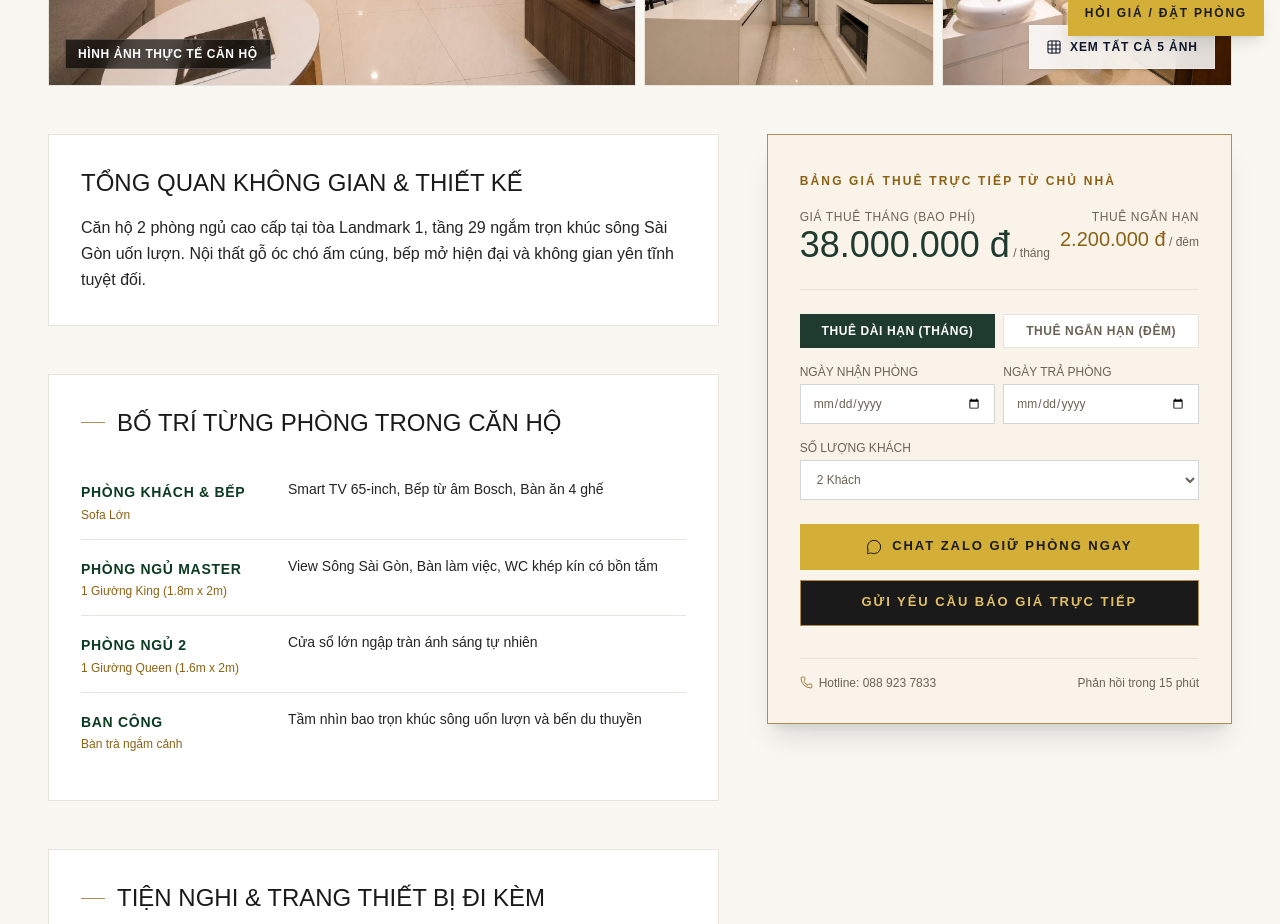
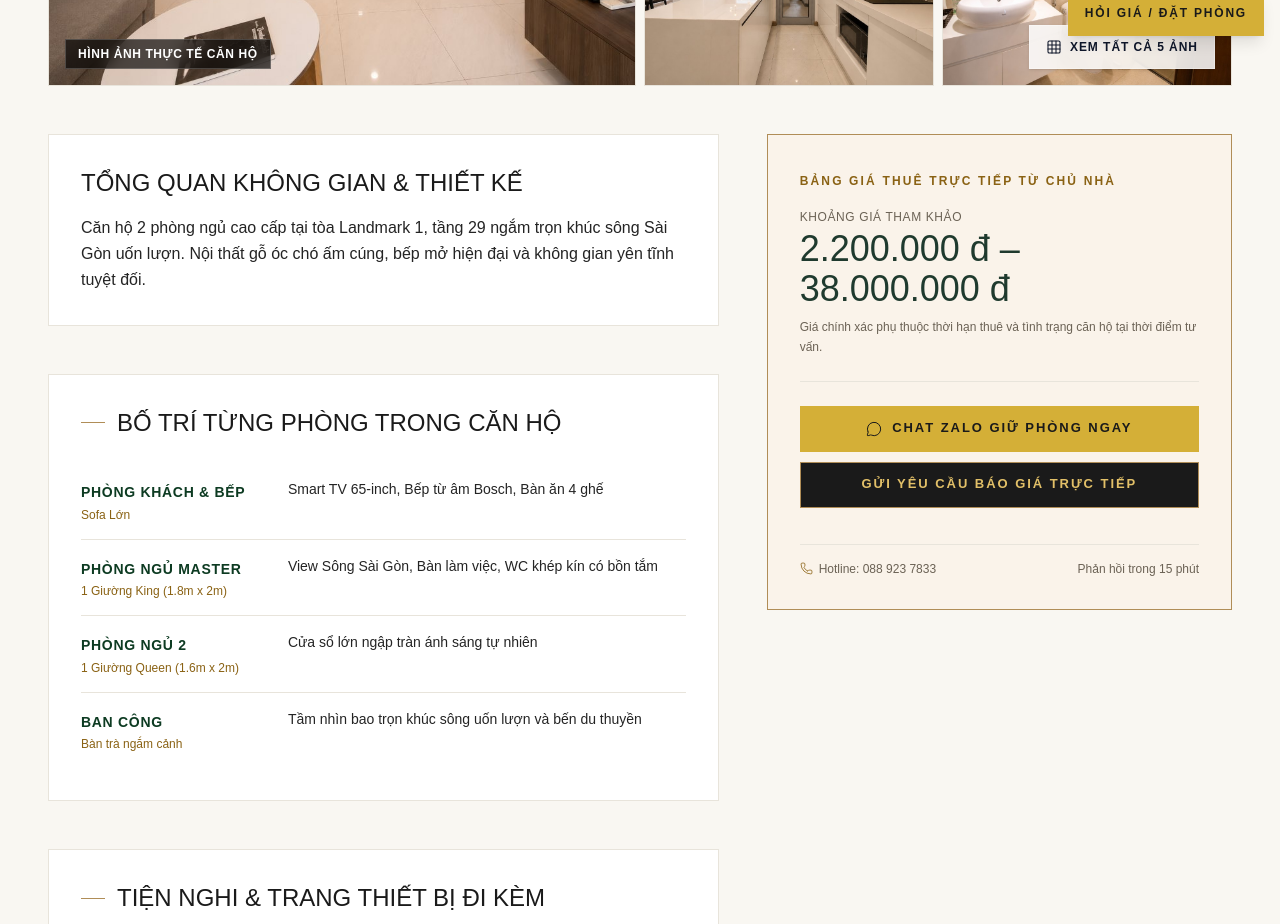
Before and after one commit to lamloi1109/HOMESTAY, a Next.js app in the folder frontend/: page /properties/L1.29.08 in a window 1280 px wide. Shown: the part 740-1664 px from the top of the page. Built offline with nearby package versions, Linux system fonts and the light colour scheme; no server answers.

Commit message:
[phase-4][fix]: simplify property pricing card

```diff
--- a/frontend/src/app/properties/[id]/page.tsx
+++ b/frontend/src/app/properties/[id]/page.tsx
@@ -27,12 +27,6 @@ export default function PropertyDetailPage() {
 
   const [unit, setUnit] = useState<PropertyDetail | null>(null);
   const [inquiryOpen, setInquiryOpen] = useState(false);
-
-  // Booking widget form state
-  const [checkinDate, setCheckinDate] = useState("");
-  const [checkoutDate, setCheckoutDate] = useState("");
-  const [rentalTerm, setRentalTerm] = useState<"monthly" | "nightly">("monthly");
-  const [guestCount, setGuestCount] = useState("2 Khách");
 
   useEffect(() => {
     if (idOrSlug) {
@@ -64,6 +58,12 @@ export default function PropertyDetailPage() {
 
   const monthlyPrice = unit.price_monthly ? Number(unit.price_monthly) : null;
   const nightlyPrice = unit.price_nightly ? Number(unit.price_nightly) : null;
+  const availablePrices = [nightlyPrice, monthlyPrice].filter(
+    (price): price is number => price !== null,
+  );
+  const priceRange = availablePrices.length > 0
+    ? `${formatVnd(Math.min(...availablePrices))} – ${formatVnd(Math.max(...availablePrices))}`
+    : "Liên hệ để nhận báo giá";
   const layoutItems = Array.isArray(unit.room_layout) ? unit.room_layout : [];
 
   const galleryFallbacks = [
@@ -314,107 +314,28 @@ export default function PropertyDetailPage() {
           </div>
         </div>
 
-        {/* Right Column: Sticky Booking & Stay Request Card */}
+        {/* Right Column: Sticky Price & Contact Card */}
         <div className="lg:col-span-5 sticky top-24">
-          <div className="bg-[var(--canvas-warm)] border border-[var(--gold-700)] p-6 sm:p-8 shadow-xl">
+          <div className="bg-[var(--canvas-warm)] border border-[var(--gold-700)] p-6 sm:p-8">
             <span className="font-sans text-xs font-semibold uppercase tracking-[0.18em] text-[var(--gold-900)]">
               Bảng Giá Thuê Trực Tiếp Từ Chủ Nhà
             </span>
 
-            {/* Price display */}
+            {/* Compact price range */}
             <div className="mt-4 pb-6 border-b border-[var(--hairline)]">
-              <div className="flex items-baseline justify-between">
-                <div>
-                  <span className="font-sans text-xs uppercase tracking-wider text-[var(--text-muted)] block">
-                    Giá Thuê Tháng (Bao Phí)
-                  </span>
-                  <span className="font-display text-3xl sm:text-4xl text-[var(--jade-700)] font-medium">
-                    {monthlyPrice ? formatVnd(monthlyPrice) : "Liên hệ"}
-                  </span>
-                  <span className="font-sans text-xs text-[var(--text-muted)]"> / tháng</span>
-                </div>
-
-                {nightlyPrice && (
-                  <div className="text-right">
-                    <span className="font-sans text-xs uppercase tracking-wider text-[var(--text-muted)] block">
-                      Thuê Ngắn Hạn
-                    </span>
-                    <span className="font-display text-xl text-[var(--gold-900)] font-medium">
-                      {formatVnd(nightlyPrice)}
-                    </span>
-                    <span className="font-sans text-xs text-[var(--text-muted)]"> / đêm</span>
-                  </div>
-                )}
-              </div>
+              <span className="font-sans text-xs uppercase tracking-wider text-[var(--text-muted)] block">
+                Khoảng Giá Tham Khảo
+              </span>
+              <strong className="mt-1 block font-display text-3xl font-medium text-[var(--jade-700)] sm:text-4xl">
+                {priceRange}
+              </strong>
+              <p className="mt-2 font-sans text-xs leading-5 text-[var(--text-muted)]">
+                Giá chính xác phụ thuộc thời hạn thuê và tình trạng căn hộ tại thời điểm tư vấn.
+              </p>
             </div>
 
-            {/* Quick Stay Query Widget */}
-            <div className="mt-6 flex flex-col gap-4">
-              {/* Term switcher */}
-              <div className="grid grid-cols-2 gap-2">
-                <button
-                  type="button"
-                  onClick={() => setRentalTerm("monthly")}
-                  className={`py-2 text-xs font-sans font-semibold uppercase tracking-wider rounded-none border transition-colors ${
-                    rentalTerm === "monthly"
-                      ? "bg-[var(--jade-700)] text-white border-[var(--jade-700)]"
-                      : "bg-[var(--surface-raised)] text-[var(--text-muted)] border-[var(--hairline)]"
-                  }`}
-                >
-                  Thuê Dài Hạn (Tháng)
-                </button>
-                <button
-                  type="button"
-                  onClick={() => setRentalTerm("nightly")}
-                  className={`py-2 text-xs font-sans font-semibold uppercase tracking-wider rounded-none border transition-colors ${
-                    rentalTerm === "nightly"
-                      ? "bg-[var(--jade-700)] text-white border-[var(--jade-700)]"
-                      : "bg-[var(--surface-raised)] text-[var(--text-muted)] border-[var(--hairline)]"
-                  }`}
-                >
-                  Thuê Ngắn Hạn (Đêm)
-                </button>
-              </div>
-
-              {/* Date Inputs */}
-              <div className="grid grid-cols-2 gap-2">
-                <label className="flex flex-col gap-1 font-sans text-xs text-[var(--text-muted)] uppercase">
-                  <span>Ngày Nhận Phòng</span>
-                  <input
-                    type="date"
-                    value={checkinDate}
-                    onChange={(e) => setCheckinDate(e.target.value)}
-                    className="h-10 px-3 bg-[var(--surface-raised)] border border-[var(--hairline-strong)] text-xs font-sans rounded-none focus:outline-1 focus:outline-[var(--gold-500)]"
-                  />
-                </label>
-                <label className="flex flex-col gap-1 font-sans text-xs text-[var(--text-muted)] uppercase">
-                  <span>Ngày Trả Phòng</span>
-                  <input
-                    type="date"
-                    value={checkoutDate}
-                    onChange={(e) => setCheckoutDate(e.target.value)}
-                    className="h-10 px-3 bg-[var(--surface-raised)] border border-[var(--hairline-strong)] text-xs font-sans rounded-none focus:outline-1 focus:outline-[var(--gold-500)]"
-                  />
-                </label>
-              </div>
-
-              {/* Guests selection */}
-              <label className="flex flex-col gap-1 font-sans text-xs text-[var(--text-muted)] uppercase">
-                <span>Số Lượng Khách</span>
-                <select
-                  value={guestCount}
-                  onChange={(e) => setGuestCount(e.target.value)}
-                  className="h-10 px-3 bg-[var(--surface-raised)] border border-[var(--hairline-strong)] text-xs font-sans rounded-none focus:outline-1 focus:outline-[var(--gold-500)]"
-                >
-                  <option value="1 Khách">1 Khách</option>
-                  <option value="2 Khách">2 Khách</option>
-                  <option value="3 Khách">3 Khách</option>
-                  <option value="4 Khách">4 Khách (Tối đa)</option>
-                </select>
-              </label>
-
-              {/* Action Buttons */}
-              <div className="mt-2 flex flex-col gap-2.5">
+            <div className="mt-6 flex flex-col gap-5">
+              <div className="flex flex-col gap-2.5">
                 <Button
                   variant="gold"
                   size="md"
```
